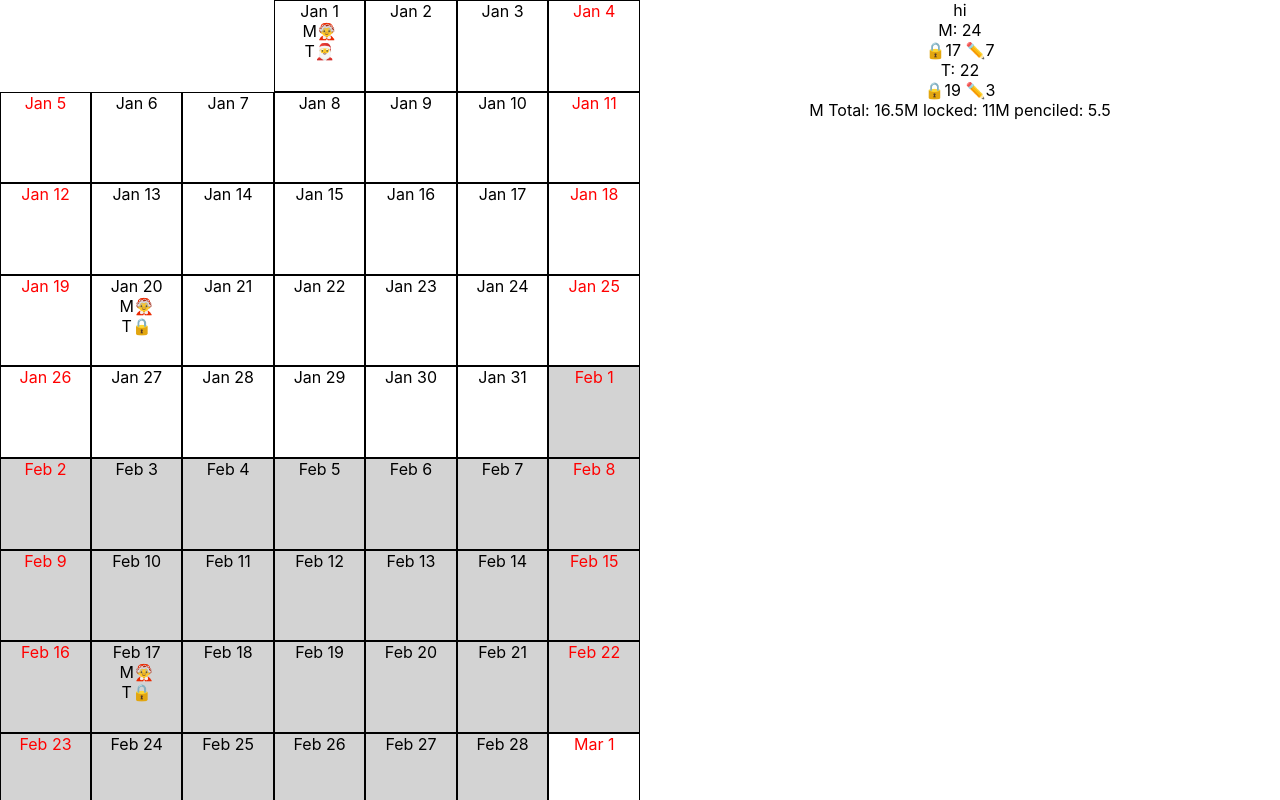
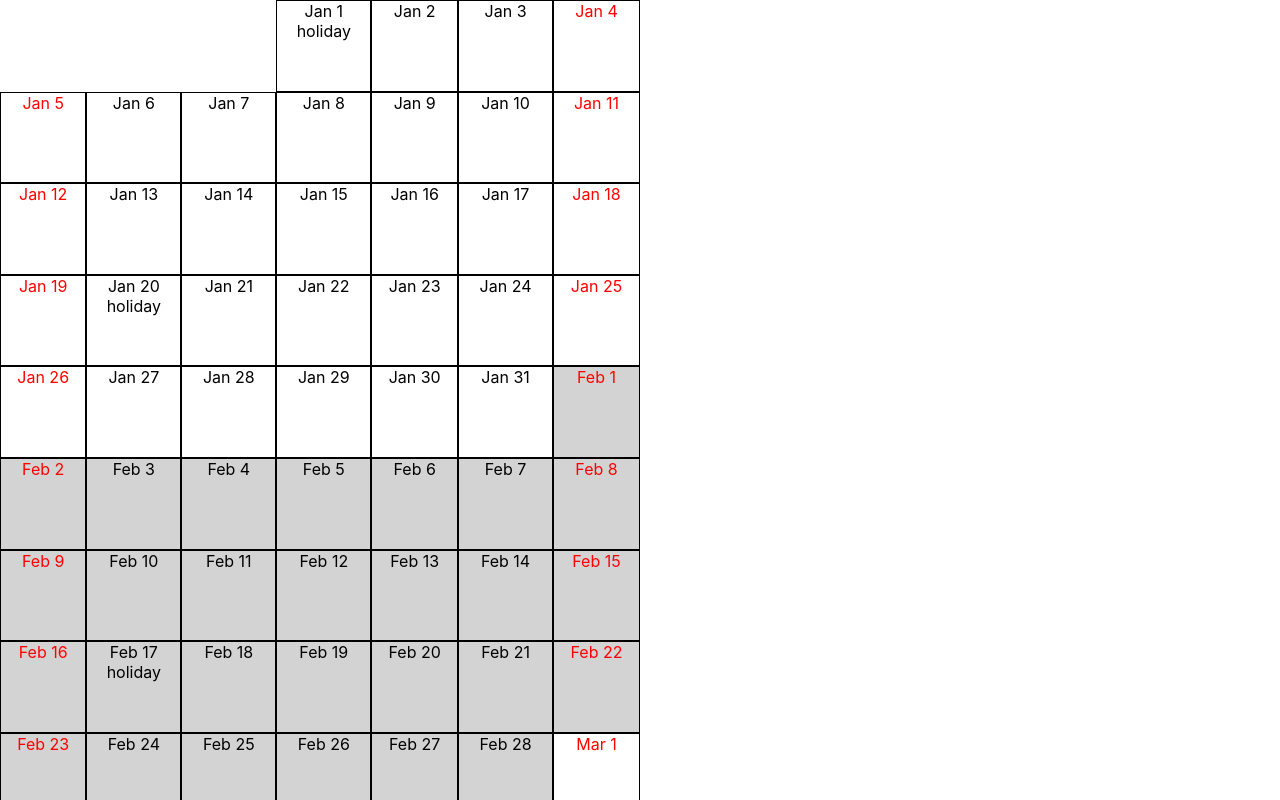
Before and after one commit to athomasbianchi/vaca-cal, a React (Vite) app: page / in a window 1280 px wide. Built offline with nearby package versions, Linux system fonts and the light colour scheme.

Commit message:
start move to redux

```diff
--- a/src/features/calendar/Calendar.tsx
+++ b/src/features/calendar/Calendar.tsx
@@ -1,24 +1,28 @@
 import type { JSX } from "react"
+import { useAppDispatch, useAppSelector } from "../../app/hooks"
+import {
+  selectMdates,
+} from "./calendarSlice"
 import dayjs from "dayjs"
 import dayOfYear from 'dayjs/plugin/dayOfYear' // ES 2015
 dayjs.extend(dayOfYear)
 
 // import { useState } from "react"
 
-const mHolidaysSet = new Set([
-  '01-01',
-  '01-20',
-  '02-17',
-  '05-26',
-  '06-19',
-  '07-04',
-  '09-01',
-  '10-13',
-  '11-11',
-  '11-27',
-  '11-28',
-  '12-25'
-]);
+// const mHolidaysSet = new Set([
+//   '01-01',
+//   '01-20',
+//   '02-17',
+//   '05-26',
+//   '06-19',
+//   '07-04',
+//   '09-01',
+//   '10-13',
+//   '11-11',
+//   '11-27',
+//   '11-28',
+//   '12-25'
+// ]);
 
 const tHolidaysSet = new Set([
   '01-01',
@@ -34,35 +38,35 @@ const tHolidaysSet = new Set([
   '12-31'
 ])
 
-const mLocked = new Set([
-  '03-27',
-  '03-28',
-  '06-20',
-  '06-30',
-  '07-01',
-  '07-02',
-  '07-03',
-  '07-17',
-  '07-18',
-  '07-31',
-  '08-01',
-  '08-13',
-  '08-14',
-  '08-15',
-  '08-21',
-  '08-22',
-  '12-24',
-])
+// const mLocked = new Set([
+//   '03-27',
+//   '03-28',
+//   '06-20',
+//   '06-30',
+//   '07-01',
+//   '07-02',
+//   '07-03',
+//   '07-17',
+//   '07-18',
+//   '07-31',
+//   '08-01',
+//   '08-13',
+//   '08-14',
+//   '08-15',
+//   '08-21',
+//   '08-22',
+//   '12-24',
+// ])
 
-const mPenciled = new Set([
-  '09-19',
-  '10-10',
-  '11-10',
-  '12-26',
-  '12-29',
-  '12-30',
-  '12-31'
-])
+// const mPenciled = new Set([
+//   '09-19',
+//   '10-10',
+//   '11-10',
+//   '12-26',
+//   '12-29',
+//   '12-30',
+//   '12-31'
+// ])
 
 
 const tLocked = new Set([
@@ -93,14 +97,14 @@ const tPenciled = new Set([
   '11-11',
 ])
 
-const mVaca = new Set([...mLocked, ...mPenciled])
-
-const tVaca = new Set([...tLocked, ...tPenciled])
-
 const year = Array.from({ length: 365 }, (_, i) => i + 1).map(x => dayjs().dayOfYear(x))
 const today = dayjs()
 
 export const Calendar = (): JSX.Element => {
+  const dispatch = useAppDispatch()
+  const mCalendar = useAppSelector(selectMdates)
+  console.log(mCalendar)
+
   return (
     <>
       <div
@@ -124,11 +128,7 @@ export const Calendar = (): JSX.Element => {
             const day = date.day()
             const month = date.month()
             const mmdd_date = date.format('MM-DD')
-            const mHoliday: boolean = mHolidaysSet.has(mmdd_date)
-            const tHoliday: boolean = tHolidaysSet.has(mmdd_date)
-            const mLock: boolean = mLocked.has(mmdd_date)
-            const mPencil: boolean = mPenciled.has(mmdd_date)
-            const tLock: boolean = tLocked.has(mmdd_date)
+            const mDate = mCalendar[mmdd_date]
 
             return (
               <div
@@ -143,14 +143,15 @@ export const Calendar = (): JSX.Element => {
               >
                 <div>{date.format("MMM D")}</div>
                 <div>
-                  {mHoliday && "M🤶"}
+                  {/* {mHoliday && "M🤶"}
                   {mLock && "M🔒"}
-                  {mPencil && "M✏️"}
+                  {mPencil && "M✏️"} */}
+                  {mDate && mDate.type}
                 </div>
-                <div>
+                {/* <div>
                   {tHoliday && "T🎅"}
                   {tLock && "T🔒"}
-                </div>
+                </div> */}
               </div>)
           })}
         </div>
@@ -161,14 +162,9 @@ export const Calendar = (): JSX.Element => {
             height: '100vh',
           }}
         >
-          hi
-          <div>M: {mVaca.size}</div>
-          <div>🔒{mLocked.size} ✏️{mPenciled.size}</div>
-          <div>T: {tVaca.size}</div>
-          <div>🔒{tLocked.size} ✏️{tPenciled.size}</div>
-          M Total: {calculateMPTO(mPenciled, mLocked).totalCount}
+          {/* M Total: {calculateMPTO(mPenciled, mLocked).totalCount}
           M locked: {calculateMPTO(mPenciled, mLocked).lockedCount}
-          M penciled: {calculateMPTO(mPenciled, mLocked).penciledCount}
+          M penciled: {calculateMPTO(mPenciled, mLocked).penciledCount} */}
         </div>
 
       </div>
--- a/src/features/calendar/calendarSlice.ts
+++ b/src/features/calendar/calendarSlice.ts
@@ -1,17 +1,178 @@
 import { createSlice } from "@reduxjs/toolkit"
+import { L } from "vitest/dist/chunks/reporters.d.C-cu31ET.js";
 
 export type CalendarSliceState = {
   mVacationDays: number
+  mDates: object
 }
 
+const LOCKED = 'locked';
+const PENCILED = 'penciled';
+const HOLIDAY = 'holiday'
+
+// todo add "note value"
 const initialState: CalendarSliceState = {
-  mVacationDays: 22
+  mVacationDays: 22,
+  mDates: {
+    '03-27': {
+      id: '03-27',
+      type: LOCKED
+    },
+    '03-28': {
+      id: '03-28',
+      type: LOCKED
+    },
+    '06-20': {
+      id: '06-20',
+      type: LOCKED
+    },
+    '06-30': {
+      id: '06-30',
+      type: LOCKED
+    },
+    '07-01': {
+      id: '07-01',
+      type: LOCKED
+    },
+    '07-02': {
+      id: '07-02',
+      type: LOCKED
+    },
+    '07-03': {
+      id: '07-03',
+      type: LOCKED
+    },
+    '07-17': {
+      id: '07-17',
+      type: LOCKED
+    },
+    '07-18': {
+      id: '07-18',
+      type: LOCKED
+    },
+    '07-31': {
+      id: '07-31',
+      type: LOCKED
+    },
+    '08-01': {
+      id: '08-01',
+      type: LOCKED
+    },
+    '08-13': {
+      id: '08-13',
+      type: LOCKED
+    },
+    '08-14': {
+      id: '08-14',
+      type: LOCKED
+    },
+    '08-15': {
+      id: '08-15',
+      type: LOCKED
+    },
+    '08-21': {
+      id: '08-21',
+      type: LOCKED
+    },
+    '08-22': {
+      id: '08-22',
+      type: LOCKED
+    },
+    '12-24': {
+      id: '12-24',
+      type: LOCKED
+    },
+    '09-19': {
+      id: '09-19',
+      type: PENCILED
+    },
+    '10-10': {
+      id: '10-10',
+      type: PENCILED
+    },
+    '11-10': {
+      id: '11-10',
+      type: PENCILED
+    },
+    '12-26': {
+      id: '12-26',
+      type: PENCILED
+    },
+    '12-29': {
+      id: '12-29',
+      type: PENCILED
+    },
+    '12-30': {
+      id: '12-30',
+      type: PENCILED
+    },
+    '12-31': {
+      id: '12-31',
+      type: PENCILED
+    },
+    '01-01': {
+      id: '01-01',
+      type: HOLIDAY
+    },
+    '01-20': {
+      id: '01-20',
+      type: HOLIDAY
+    },
+    '02-17': {
+      id: '02-17',
+      type: HOLIDAY
+    },
+    '05-26': {
+      id: '05-26',
+      type: HOLIDAY
+    },
+    '06-19': {
+      id: '06-19',
+      type: HOLIDAY
+    },
+    '07-04': {
+      id: '07-04',
+      type: HOLIDAY
+    },
+    '09-01': {
+      id: '09-01',
+      type: HOLIDAY
+    },
+    '10-13': {
+      id: '10-13',
+      type: HOLIDAY
+    },
+    '11-11': {
+      id: '11-11',
+      type: HOLIDAY
+    },
+    '11-27': {
+      id: '11-27',
+      type: HOLIDAY
+    },
+    '11-28': {
+      id: '11-28',
+      type: HOLIDAY
+    },
+    '12-25': {
+      id: '12-25',
+      type: HOLIDAY
+    }
+  }
 }
+
+
+
 
 export const calendarSlice = createSlice({
   name: "calendar",
   initialState,
   reducers: create => ({
 
-  })
+  }),
+  selectors: {
+    selectMdates: calendar => calendar.mDates
+  }
 })
+
+export const { selectMdates } = calendarSlice.selectors
```
